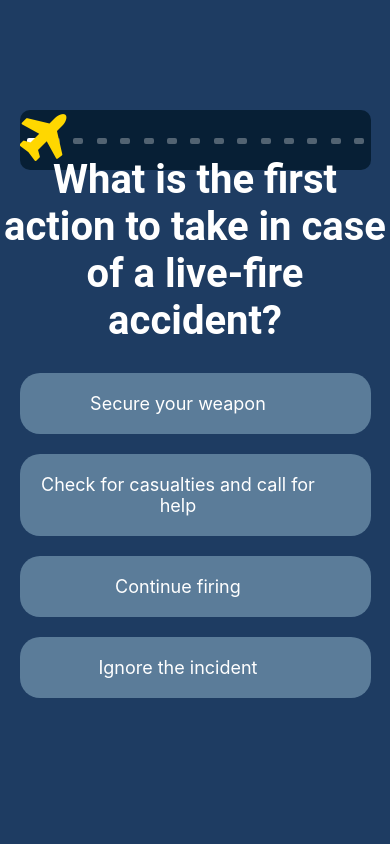
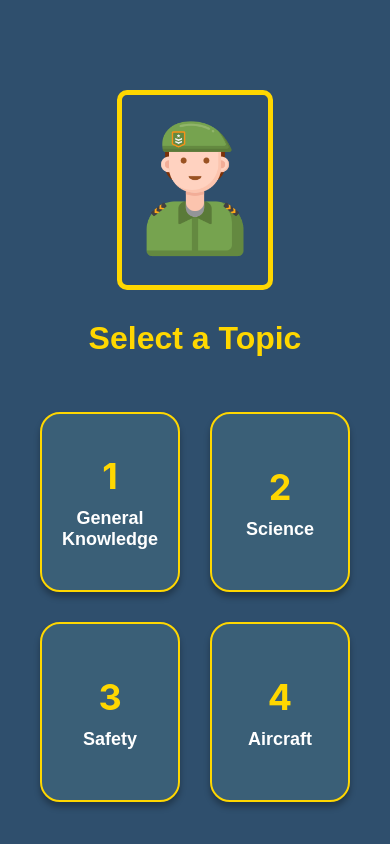
Before and after one commit to RoyChia01/Supply-Chain-Quiz, a React Native app in the folder QuizApp/: screen /StartQuiz in a window 390 px wide. Built offline with nearby package versions, Linux system fonts and the light colour scheme.

Commit message:
Integrated and update UI for Topics page

```diff
--- a/QuizApp/index.js
+++ b/QuizApp/index.js
@@ -1,8 +1,8 @@
 import { registerRootComponent } from 'expo';
 
 //import App from './App'; //This is to run the whole app
-import App from './testing/quizTesting'; //This is to run the quiz portion
+//import App from './testing/quizTesting'; //This is to run the quiz portion
 //import App from './testing/profileTesting'; //This is to run the profile portion
-//import App from './testing/appTesting'; //This is to run the quiz home page
+import App from './testing/appTesting'; //This is to run the quiz home page
 
 registerRootComponent(App);
--- a/QuizApp/testing/allQuizTesting.js
+++ b/QuizApp/testing/allQuizTesting.js
@@ -46,27 +46,32 @@ const StartQuiz = ({ navigation }) => {
 const styles = StyleSheet.create({
   container: {
     flex: 1,
-    backgroundColor: '#24496b',
+    backgroundColor: '#2F4F6D', // Deep blue to reflect Air Force theme
     alignItems: 'center',
+    paddingTop: 40,
   },
   imageContainer: {
-    width: '30%',
+    width: '40%',
     height: 200,
+    marginTop:50,
     justifyContent: 'center',
     alignItems: 'center',
-    marginTop: 20, // Add some space above the image
-    marginBottom: 20,
+    marginBottom: 30,
   },
   image: {
     width: '100%',
     height: '100%',
-    resizeMode: 'cover',
+    resizeMode: 'contain',
+    borderRadius: 10,
+    borderWidth: 5,
+    borderColor: '#FFD700', // Gold border to match Air Force color
   },
   title: {
-    fontSize: 28,
+    fontSize: 32,
     fontWeight: 'bold',
-    color: 'white',
-    marginBottom: 20,
+    color: '#FFD700', // Gold color for emphasis
+    marginBottom: 40,
+    fontFamily: 'Arial', // Military-style font
   },
   contentContainer: {
     alignItems: 'center',
@@ -78,27 +83,32 @@ const styles = StyleSheet.create({
     flexWrap: 'wrap',
   },
   windowButton: {
-    backgroundColor: 'rgba(255, 255, 255, 0.3)',
-    width: 120,
-    height: 160,
-    borderRadius: 50,
+    backgroundColor: '#3A5F77', // Navy blue background
+    width: 140,
+    height: 180,
+    borderRadius: 20,
     justifyContent: 'center',
     alignItems: 'center',
-    margin: 10,
+    margin: 15,
     borderWidth: 2,
-    borderColor: 'white',
+    borderColor: '#FFD700', // Gold border to give it a strong, military theme
+    shadowColor: '#000', // Adding shadow for depth
+    shadowOffset: { width: 0, height: 5 },
+    shadowOpacity: 0.3,
+    shadowRadius: 6,
   },
   windowNumber: {
-    fontSize: 30,
+    fontSize: 36,
     fontWeight: 'bold',
-    color: 'white',
+    color: '#FFD700', // Gold color
   },
   windowText: {
-    fontSize: 16,
+    fontSize: 18,
     fontWeight: 'bold',
     color: 'white',
     textAlign: 'center',
     marginTop: 10,
+    fontFamily: 'Arial',
   },
 });
 
--- a/QuizApp/testing/appTesting.js
+++ b/QuizApp/testing/appTesting.js
@@ -9,9 +9,24 @@ const Stack = createStackNavigator();
 function App() {
   return (
     <NavigationContainer>
-      <Stack.Navigator initialRouteName="StartQuiz">
-        <Stack.Screen name="StartQuiz" component={StartQuiz} />
-        <Stack.Screen name="Quiz" component={Quiz} />
+      <Stack.Navigator
+        initialRouteName="StartQuiz"
+        screenOptions={{
+          headerShown: false, // Hide header for all screens in this navigator
+        }}
+      >
+        <Stack.Screen
+          name="StartQuiz"
+          component={StartQuiz}
+        />
+        <Stack.Screen
+          name="Quiz"
+          component={Quiz}
+          options={{
+            gestureEnabled: false, // Disable the swipe back gesture
+            headerShown: false, // Hide header for all screens in this navigator
+          }}
+        />
       </Stack.Navigator>
     </NavigationContainer>
   );
--- a/QuizApp/testing/quizTesting.js
+++ b/QuizApp/testing/quizTesting.js
@@ -1,8 +1,9 @@
 import React, { useState, useEffect } from 'react';
 import { StyleSheet, Text, TouchableOpacity, View, Dimensions, Image } from 'react-native';
 import Icon from 'react-native-vector-icons/FontAwesome';
+import StartQuiz from './allQuizTesting';  // Adjust paths as needed
 
-const Quiz = ({ onRestart }) => {
+const Quiz = ({ navigation  }) => {
   // State hooks for tracking current question, score, and other quiz states
   const [currentQuestion, setCurrentQuestion] = useState(0);
   const [score, setScore] = useState(0);
@@ -57,7 +58,7 @@ const Quiz = ({ onRestart }) => {
     setShowScore(false);
     setAnswerLocked(false);
     setSelectedAnswer(null);
-    onRestart?.();
+    navigation.navigate('StartQuiz');  // This line ensures navigation back
   };
 
   // Function to move to the next question or show score
```
